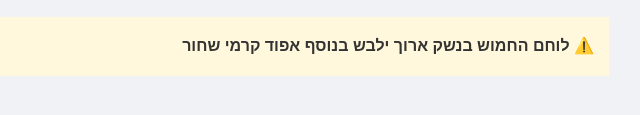
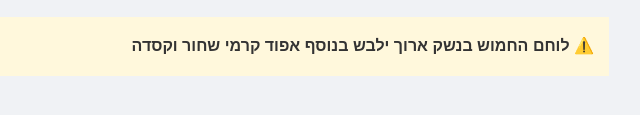
Before and after one commit to RamLavi86/KitatKonenut, a plain HTML site: page index.html in a window 1280 px wide. Shown: the part 505-620 px from the top of the page, 381-1021 px from the left. Drawn offline with Linux system fonts and the light colour scheme.

Commit message:
Update index.html

```diff
--- a/index.html
+++ b/index.html
@@ -50,6 +50,6 @@
         <li>🗡 נשק ארוך ו\או קצר</li>
     </ul>
 
-    <div class="note">⚠️ לוחם החמוש בנשק ארוך ילבש בנוסף אפוד קרמי שחור</div>
+    <div class="note">⚠️ לוחם החמוש בנשק ארוך ילבש בנוסף אפוד קרמי שחור וקסדה</div>
 </body>
 </html>
```
